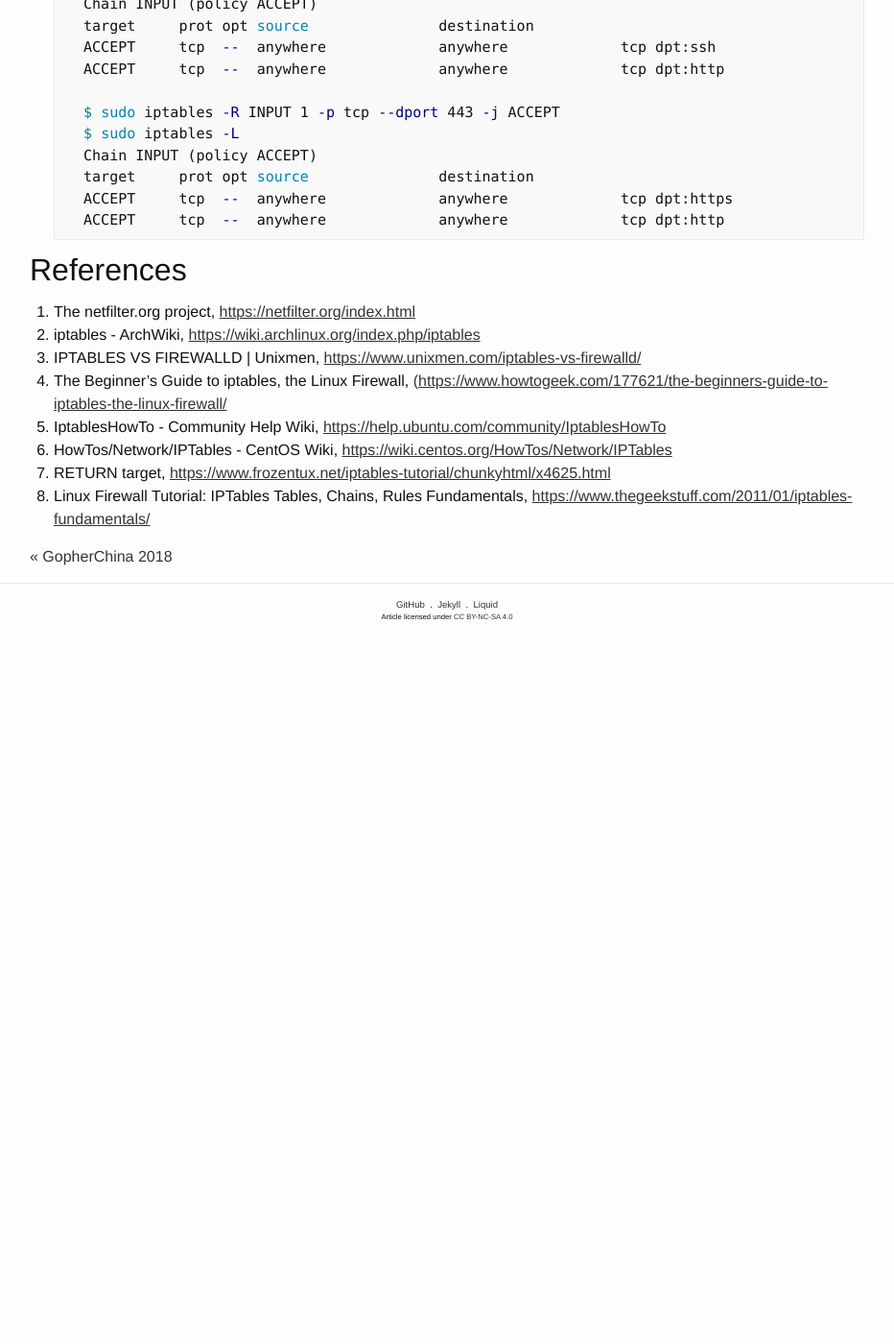
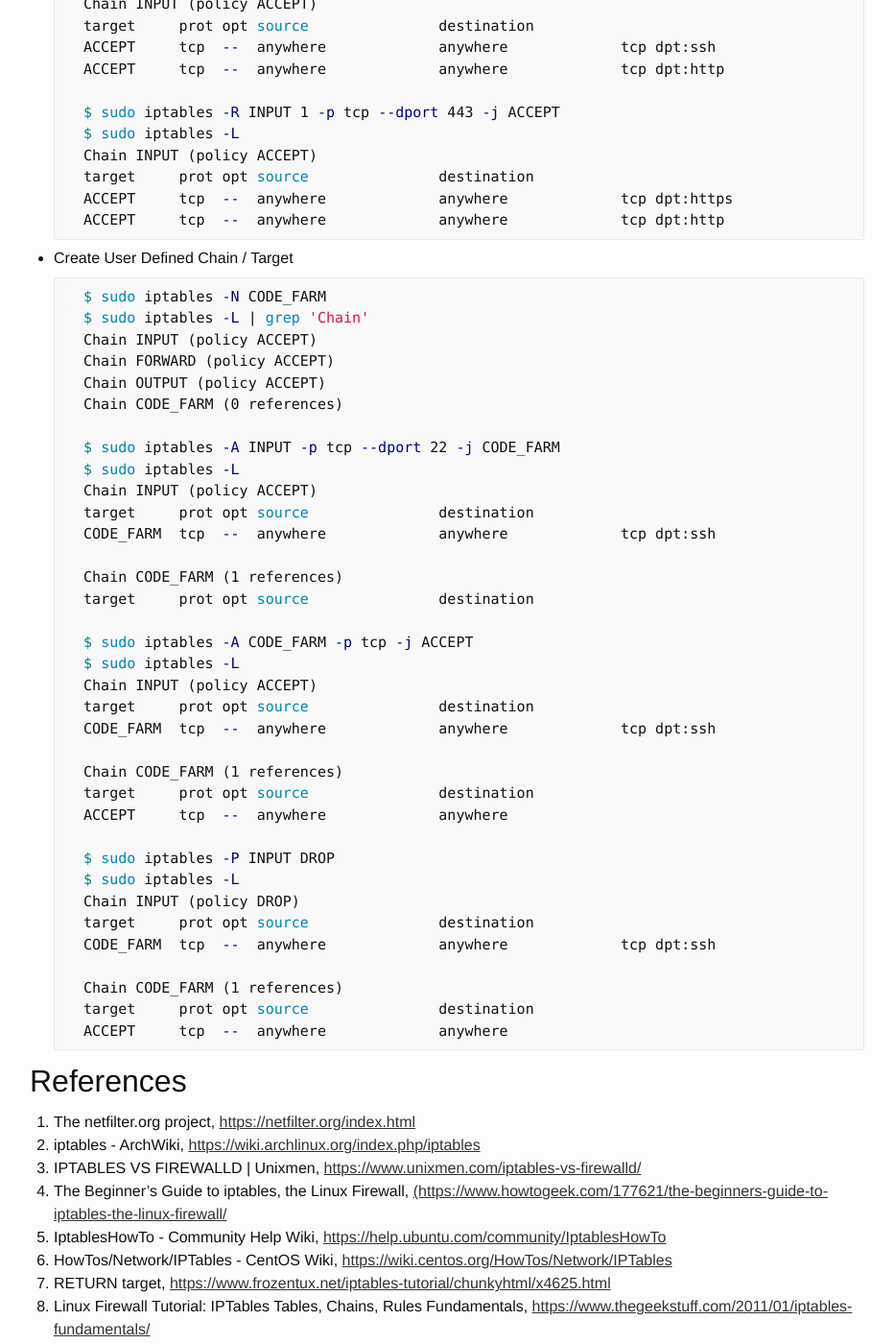
Before and after one commit to ousiax/ousiax.github.io, a Jekyll site: the page built from _posts/2018-04-20-firewall-netfilter-iptables.md, in a window 1280 px wide and 1400 px high, scrolled down 8748 px. Shown: the whole window at 96% size, without its empty margins (174-1106 px from the left). Built offline with Jekyll 4.4.1, drawn with Linux system fonts in a browser that asks for light colours; comment, search, counter and statistics services are not loaded; before the commit the page ends 9412 px from its top, so only the background shows below that.

Commit message:
Update 2018-04-20-firewall-netfilter-iptables.md

````diff
--- a/_posts/2018-04-20-firewall-netfilter-iptables.md
+++ b/_posts/2018-04-20-firewall-netfilter-iptables.md
@@ -381,6 +381,46 @@ DROP       all  --  anywhere             anywhere
     ACCEPT     tcp  --  anywhere             anywhere             tcp dpt:http
     ```
 
+- Create User Defined Chain / Target
+
+    ```sh
+    $ sudo iptables -N CODE_FARM
+    $ sudo iptables -L | grep 'Chain'
+    Chain INPUT (policy ACCEPT)
+    Chain FORWARD (policy ACCEPT)
+    Chain OUTPUT (policy ACCEPT)
+    Chain CODE_FARM (0 references)
+
+    $ sudo iptables -A INPUT -p tcp --dport 22 -j CODE_FARM
+    $ sudo iptables -L
+    Chain INPUT (policy ACCEPT)
+    target     prot opt source               destination
+    CODE_FARM  tcp  --  anywhere             anywhere             tcp dpt:ssh
+
+    Chain CODE_FARM (1 references)
+    target     prot opt source               destination
+
+    $ sudo iptables -A CODE_FARM -p tcp -j ACCEPT
+    $ sudo iptables -L
+    Chain INPUT (policy ACCEPT)
+    target     prot opt source               destination
+    CODE_FARM  tcp  --  anywhere             anywhere             tcp dpt:ssh
+
+    Chain CODE_FARM (1 references)
+    target     prot opt source               destination
+    ACCEPT     tcp  --  anywhere             anywhere
+
+    $ sudo iptables -P INPUT DROP
+    $ sudo iptables -L
+    Chain INPUT (policy DROP)
+    target     prot opt source               destination
+    CODE_FARM  tcp  --  anywhere             anywhere             tcp dpt:ssh
+
+    Chain CODE_FARM (1 references)
+    target     prot opt source               destination
+    ACCEPT     tcp  --  anywhere             anywhere
+    ```
+
 ## References
 
 1. The netfilter.org project, [https://netfilter.org/index.html](https://netfilter.org/index.html)
````
